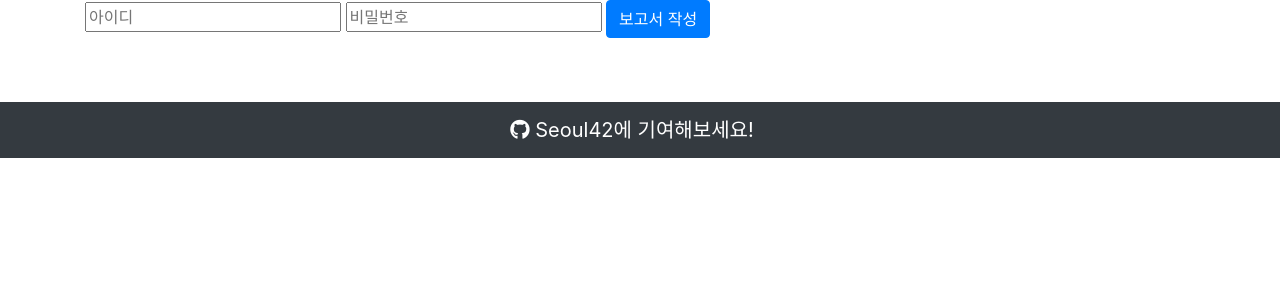
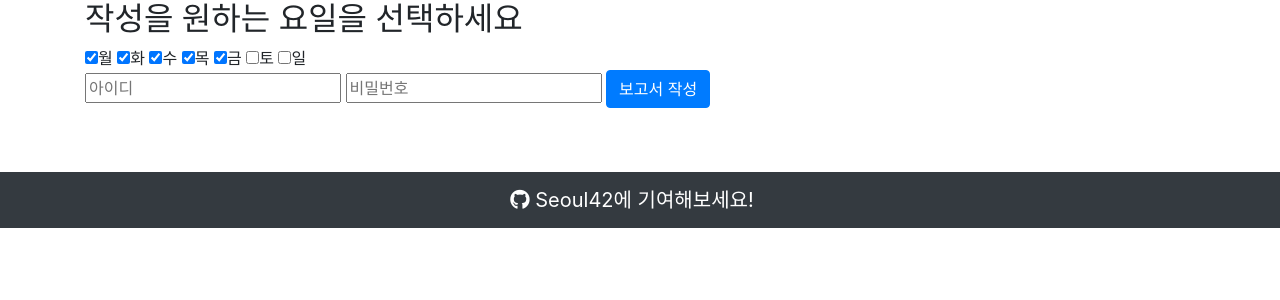
Before and after one commit to progresshans/seoul42-v1, a Django app: page /toy/report in a window 1280 px wide. Shown: the part 56-356 px from the top of the page. Run offline with Django 3.2, Linux system fonts and the light colour scheme; parts of the project's set-up code (start-up, migrations or seed data) failed here and were passed over; some libraries are stand-ins or nearby versions.

Commit message:
보고서 원하는 요일에 작성할 수 있도록 기능 추가

```diff
--- a/seoul42/templates/toy/write_report.html
+++ b/seoul42/templates/toy/write_report.html
@@ -5,8 +5,18 @@
         <div class="row">
             <form action="" method="POST">
                 {% csrf_token %}
+                <h2>작성을 원하는 요일을 선택하세요</h2>
+                <input type="checkbox" name="weekday_select" value="0" checked="checked">월
+                <input type="checkbox" name="weekday_select" value="1" checked="checked">화
+                <input type="checkbox" name="weekday_select" value="2" checked="checked">수
+                <input type="checkbox" name="weekday_select" value="3" checked="checked">목
+                <input type="checkbox" name="weekday_select" value="4" checked="checked">금
+                <input type="checkbox" name="weekday_select" value="5">토
+                <input type="checkbox" name="weekday_select" value="6">일
+                <br>
+
                 <input type="text" name="user_name" placeholder="아이디">
-                <input type="text" name="password" placeholder="비밀번호">
+                <input type="password" name="password" placeholder="비밀번호">
                 <button type="submit" class="btn btn-primary">보고서 작성</button>
             </form>
         </div>
--- a/seoul42/toy/utils.py
+++ b/seoul42/toy/utils.py
@@ -2,17 +2,20 @@ from datetime import datetime, timedelta
 import re
 
 
-def get_weekday_list():
+def get_weekday_list(selected=None):
 	first_weekday = datetime.today() - timedelta(days=datetime.today().weekday())
-	weekdays_kr = ["월", "화", "수", "목", "금"]
+	weekdays_kr = ["월", "화", "수", "목", "금", "토", "일"]
 	weekday_list = {}
-	for i in range(0, 5):
+	if selected is None:
+		selected = range(7)
+	for i in selected:
 		temp_day = first_weekday + timedelta(days=i)
 		weekday_list[i] = {
 			'head': f'{temp_day.strftime("%Y%m%d")}({weekdays_kr[i]})',
 			'body': f'{temp_day.strftime("%Y-%m-%d")}({weekdays_kr[i]})',
 		}
-	return weekday_list
+	weekday_numbers = selected
+	return weekday_list, weekday_numbers
 
 
 def change_report_date(content, head, body):
--- a/seoul42/toy/views.py
+++ b/seoul42/toy/views.py
@@ -13,7 +13,7 @@ class WriteReport(View):
 		return render(request, "toy/write_report.html", {"weekday_list": weekday_list})
 
 	def post(self, request):
-		weekday_list = get_weekday_list()
+		weekday_list, weekday_numbers = get_weekday_list(list(map(int, request.POST.getlist("weekday_select"))))
 		login_info = {
 			"user_name": request.POST.get("user_name"),
 			"password": request.POST.get("password"),
@@ -26,10 +26,9 @@ class WriteReport(View):
 			login_info = {**login_info, **{'_csrf': csrf['value']}}
 			login_result = s.post("http://git.innovationacademy.kr/user/login", data=login_info)
 
-			if login_result.status_code == 200:
+			report_page = s.get(f"http://git.innovationacademy.kr/{login_info['user_name']}/report/wiki/_pages")
+			if report_page.status_code != 200:
 				return render(request, "toy/toy_result.html", {"result": "로그인 에러"})
-
-			report_page = s.get(f"http://git.innovationacademy.kr/{login_info['user_name']}/report/wiki/_pages")
 			report_page_soup = bs(report_page.text, 'html.parser')
 
 			wiki_last_url = f'http://git.innovationacademy.kr{report_page_soup.select("body > div > div.repository.wiki.pages > div.ui.container > table > tbody > tr:nth-last-child(1) > td:nth-child(1) > a")[0]["href"]}/_edit'
@@ -43,7 +42,7 @@ class WriteReport(View):
 			wiki_new_soup = bs(wiki_new.text, 'html.parser')
 			csrf = wiki_new_soup.find('input', {'name': '_csrf'})
 
-			for i in range(0, 5):
+			for i in weekday_numbers:
 				wiki_new_result = s.post(wiki_new_url, data={
 					"title": weekday_list[i]['head'],
 					"content": change_report_date(wiki_text, weekday_list[i]['head'], weekday_list[i]['body']),
```
